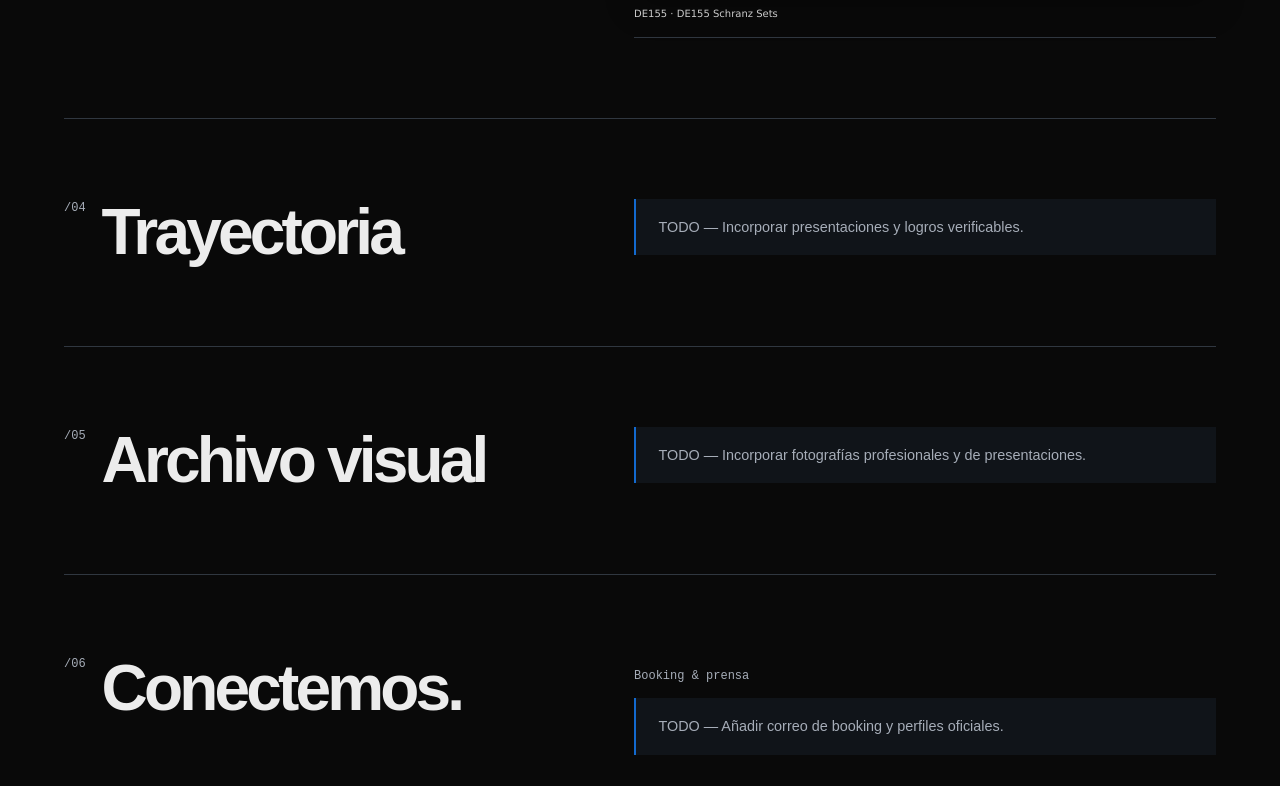
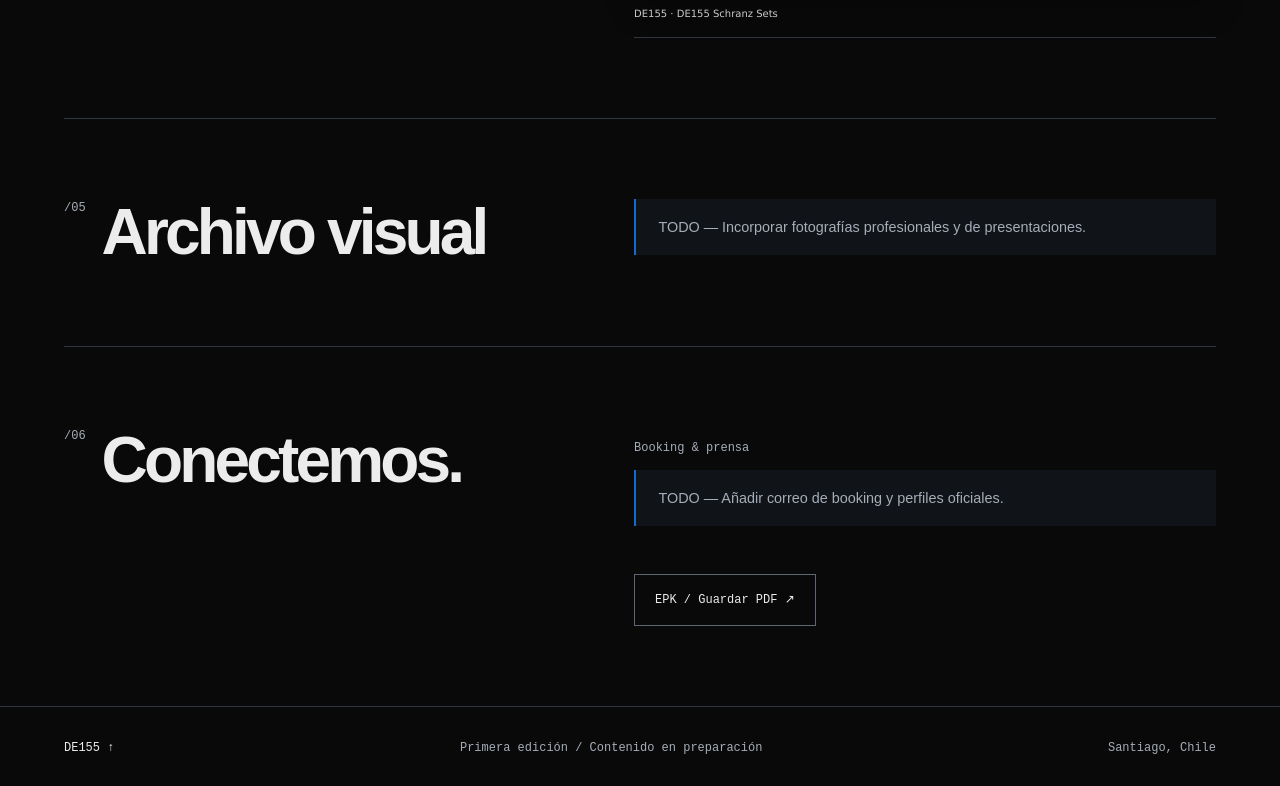
Before and after one commit to decheverria1/de155-presskit, a React (Vite) app: page / in a window 1280 px wide. Shown: the part 3034-3820 px from the top of the page. Built offline with nearby package versions, Linux system fonts and the light colour scheme.

Commit message:
Hide trajectory section for future updates

```diff
--- a/src/components/Section.css
+++ b/src/components/Section.css
@@ -1,3 +1,7 @@
+.section[hidden]
+{
+  display:none;
+}
 .section
 {
   padding:5rem 0;
--- a/src/components/Section.tsx
+++ b/src/components/Section.tsx
@@ -1,6 +1,6 @@
 import type { ReactNode } from 'react';
 import './Section.css';
-export function Section({ id, number, title, children }: { id: string; number: string; title: string; children: ReactNode }) {
-  return <section className="section" id={id} aria-labelledby={`${id}-title`}><div className="section-heading"><span className="index">/{number}</span><h2 id={`${id}-title`}>{title}</h2></div><div className="section-content">{children}</div></section>;
+export function Section({ id, number, title, children, hidden = false }: { id: string; number: string; title: string; children: ReactNode; hidden?: boolean }) {
+  return <section className="section" id={id} hidden={hidden} aria-labelledby={`${id}-title`}><div className="section-heading"><span className="index">/{number}</span><h2 id={`${id}-title`}>{title}</h2></div><div className="section-content">{children}</div></section>;
 }
 export function Pending({ children }: { children: ReactNode }) { return <p className="pending">{children}</p>; }
--- a/src/sections/Sections.tsx
+++ b/src/sections/Sections.tsx
@@ -44,5 +44,5 @@ export function Sections({ lang }: { lang: Language }) {
         </div>}
       </article>)}
     </div>
-  </Section><Section id="highlights" number="04" title={t.highlights}>{highlights.length ? <ol className="milestones">{highlights.map((item, index) => <li key={index}><span>{item.year}</span><p>{item.description[lang]}</p></li>)}</ol> : <Pending>{t.highlightsTodo}</Pending>}</Section><Section id="gallery" number="05" title={t.gallery}>{gallery.length ? <div className="gallery">{gallery.map(photo => <figure key={photo.src}><Media photo={photo} lang={lang}/><figcaption>{photo.alt[lang]}</figcaption></figure>)}</div> : <Pending>{t.galleryTodo}</Pending>}</Section><Section id="contact" number="06" title={t.contact}><p className="metadata">{t.booking}</p>{artist.bookingEmail ? <a className="email" href={`mailto:${artist.bookingEmail}`}>{artist.bookingEmail} ↗</a> : <Pending>{t.bookingTodo}</Pending>}<div className="socials">{links.map(link => <a key={link.label} href={link.url}>{link.label} ↗</a>)}</div><a className="button" href={`?print=1&lang=${lang}`}>{t.pdf} ↗</a></Section></>;
+  </Section><Section hidden id="highlights" number="04" title={t.highlights}>{highlights.length ? <ol className="milestones">{highlights.map((item, index) => <li key={index}><span>{item.year}</span><p>{item.description[lang]}</p></li>)}</ol> : <Pending>{t.highlightsTodo}</Pending>}</Section><Section id="gallery" number="05" title={t.gallery}>{gallery.length ? <div className="gallery">{gallery.map(photo => <figure key={photo.src}><Media photo={photo} lang={lang}/><figcaption>{photo.alt[lang]}</figcaption></figure>)}</div> : <Pending>{t.galleryTodo}</Pending>}</Section><Section id="contact" number="06" title={t.contact}><p className="metadata">{t.booking}</p>{artist.bookingEmail ? <a className="email" href={`mailto:${artist.bookingEmail}`}>{artist.bookingEmail} ↗</a> : <Pending>{t.bookingTodo}</Pending>}<div className="socials">{links.map(link => <a key={link.label} href={link.url}>{link.label} ↗</a>)}</div><a className="button" href={`?print=1&lang=${lang}`}>{t.pdf} ↗</a></Section></>;
 }
```
